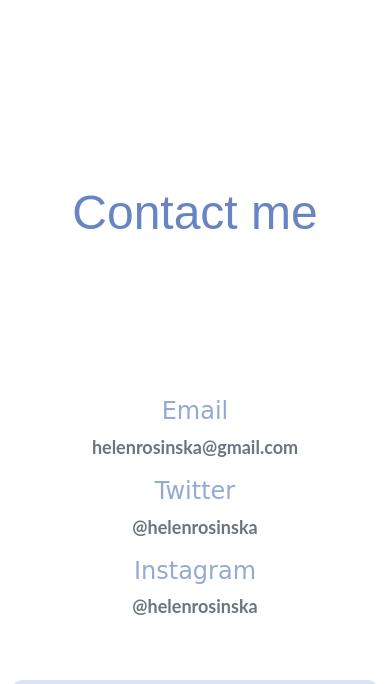
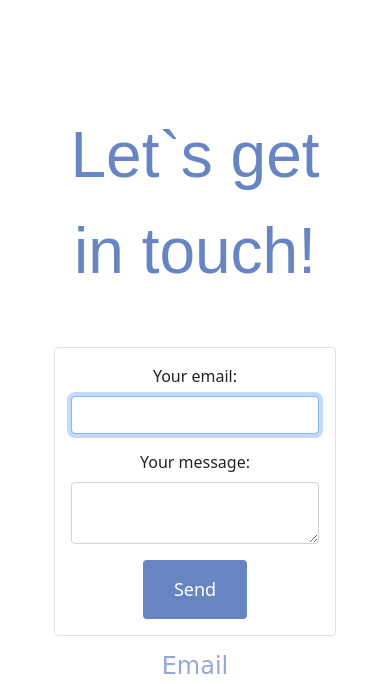
Before and after one commit to Oksihup/portfolio_psh, a plain HTML site: page contact.html in a window 390 px wide. Shown: the part 119-803 px from the top of the page. Drawn offline with nearby package versions, Linux system fonts and the light colour scheme; a web font is replaced by a local one.

Commit message:
Added form on the contact page

```diff
--- a/contact.html
+++ b/contact.html
@@ -45,10 +45,29 @@
   </body>
   <div class="content-container container">
     <div class="content">
-      <div class="hero">
-        <h1 class="mb-5">Contact me</h1>
-      </div>
-      <h3>Email</h3>
+
+        <h1 class="mb-5">Let`s get in touch!</h1>
+
+
+      <div class="row">
+        <div class="col-md-8">
+          <form action="https://formspree.io/f/mwkalajy" method="POST" class="border p-3 rounded mb-3">
+              <div class="mb-3">
+                <label class="form-label"> Your email: </label>
+                <input type="email" name="_replyto" class="form-control" required="" autofocus="">
+              </div>
+              <div class="mb-3">
+                <label class="form-label"> Your message: </label>
+                <textarea name="message" class="form-control" required="" spellcheck="false"></textarea>
+              </div>
+
+              <!-- your other form fields go here -->
+
+              <button type="submit" class="btn btn-branding">Send</button>
+            </form>
+        </div>
+<div class="col-md-4">
+   <h3>Email</h3>
       <p>
         <a
           href="mailto:helenrosinska@gmail.com"
@@ -72,8 +91,11 @@
           >@helenrosinska</a
         >
       </p>
+</div>
+      </div>
     </div>
   </div>
+
   <footer>
     <div class="contact-box justify-content-between mb-5 d-md-flex">
       <div>
--- a/styles/portfolio.css
+++ b/styles/portfolio.css
@@ -18,7 +18,7 @@ body {
 
 .hero {
   text-align: center;
-  padding: 100px 20px;
+  padding: 80px 20px;
 }
 .hero p {
   padding: 40px 0 0;
@@ -37,8 +37,26 @@ h1 {
   font-size: 48px;
   line-height: 1.5;
 }
+
+@media (max-width: 900px) {
+  h1 {
+    font-size: 44px;
+    line-height: 1.5;
+  }
+}
 .content h1 {
   padding: 60px 0 0;
+  font-size: 64px;
+}
+.content {
+  margin: 30px;
+}
+
+@media (max-width: 900px) {
+  .content {
+    text-align: center;
+    padding: 0;
+  }
 }
 
 h2 {
```
